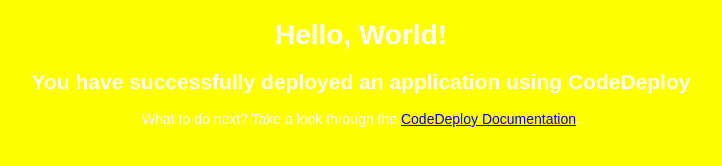
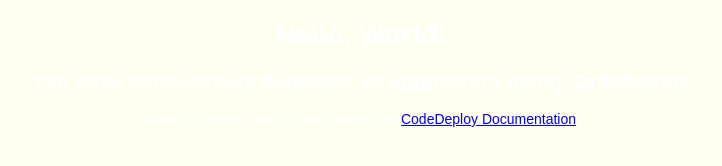
Before and after one commit to Munehiro-Katakura/aws-codedeploy-windows, a plain HTML site: page index.html in a window 1280 px wide. Shown: the whole page, without its empty margins (279-1001 px from the left). Drawn offline with Linux system fonts and the light colour scheme.

Commit message:
bg-color whiete

```diff
--- a/index.html
+++ b/index.html
@@ -5,7 +5,7 @@
   <style>
     body {
       color: #ffffff;
-      background-color: #FFFF00;
+      background-color: #FFFFF0;
       font-family: Arial, sans-serif;
       font-size:14px;
     }
```
